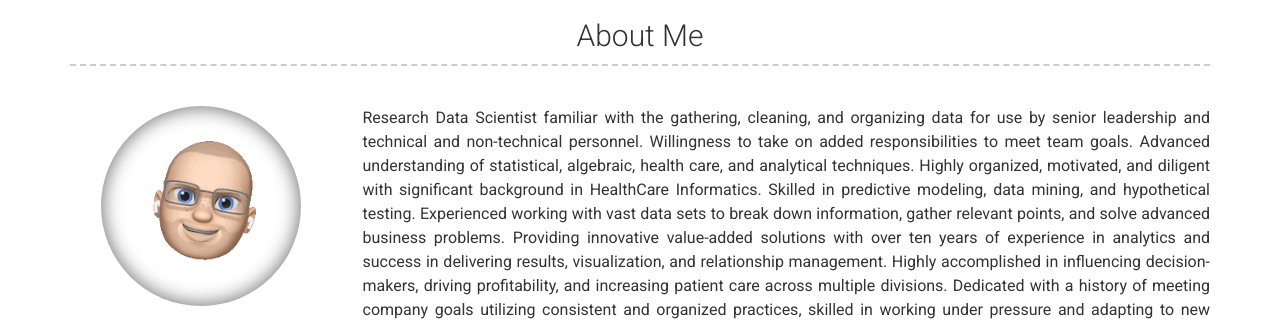
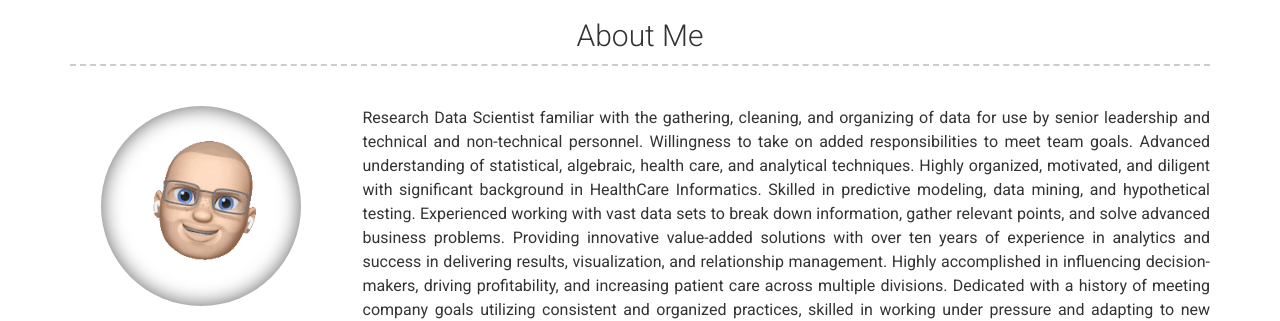
Before and after one commit to ricyoung/ricyoung.github.io, a Jekyll site: the page built from index.md, in a window 1280 px wide and 900 px high. Shown: the part 196-517 px from the top of the window. Built offline with Jekyll 4.4.1, drawn with Linux system fonts in a browser that asks for light colours; nearby versions of some CDN libraries; some of the changed text lies outside the part shown.

Commit message:
Update _config.yml

```diff
--- a/_config.yml
+++ b/_config.yml
@@ -53,7 +53,7 @@
 # about_title: About Me
 about_profile_image: images/sm.gif
 about_content: | # this will include new lines to allow paragraphs
-  Research Data Scientist familiar with the gathering, cleaning, and organizing data for use by senior leadership and technical and non-technical personnel. Willingness to take on added responsibilities to meet team goals. Advanced understanding of statistical, algebraic, health care, and analytical techniques. Highly organized, motivated, and diligent with significant background in HealthCare Informatics. Skilled in predictive modeling, data mining, and hypothetical testing. Experienced working with vast data sets to break down information, gather relevant points, and solve advanced business problems. Providing innovative value-added solutions with over ten years of experience in analytics and success in delivering results, visualization, and relationship management. Highly accomplished in influencing decision-makers, driving profitability, and increasing patient care across multiple divisions. Dedicated with a history of meeting company goals utilizing consistent and organized practices, skilled in working under pressure and adapting to new situations and challenges to best enhance the corporate brand. Eager to bring expertise to the growing organization in a challenging new role.
+  Research Data Scientist familiar with the gathering, cleaning, and organizing of data for use by senior leadership and technical and non-technical personnel. Willingness to take on added responsibilities to meet team goals. Advanced understanding of statistical, algebraic, health care, and analytical techniques. Highly organized, motivated, and diligent with significant background in HealthCare Informatics. Skilled in predictive modeling, data mining, and hypothetical testing. Experienced working with vast data sets to break down information, gather relevant points, and solve advanced business problems. Providing innovative value-added solutions with over ten years of experience in analytics and success in delivering results, visualization, and relationship management. Highly accomplished in influencing decision-makers, driving profitability, and increasing patient care across multiple divisions. Dedicated with a history of meeting company goals utilizing consistent and organized practices, skilled in working under pressure and adapting to new situations and challenges to best enhance the corporate brand. Eager to bring expertise to the growing organization in a challenging new role.
   Highly skilled in <mark>Hypothesis Testing</mark>, analytical process development, <mark>Technical Management</mark>, clinical support, <mark>Achieving Data Driven Results</mark> and <mark>Data Fusion to Drive Change</mark>
 content:
 
@@ -147,7 +147,7 @@
     layout: list # Type of content section (list/text)
     content:
       - layout: left
-        title: Ph.D Neuroscience Computiona
+        title: Ph.D Neuroscience computational
         link: https://www.unlv.com/
         link_text: UNLV
         sub_title: PhD Student
```
